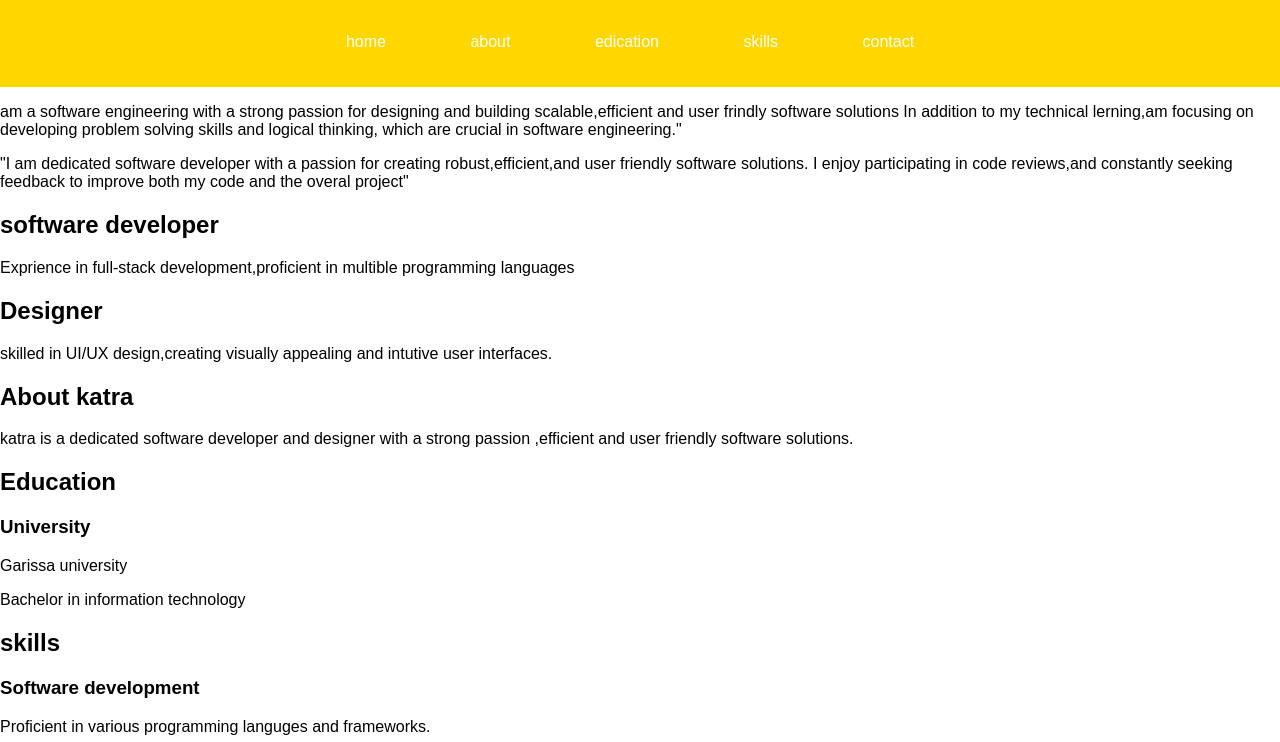
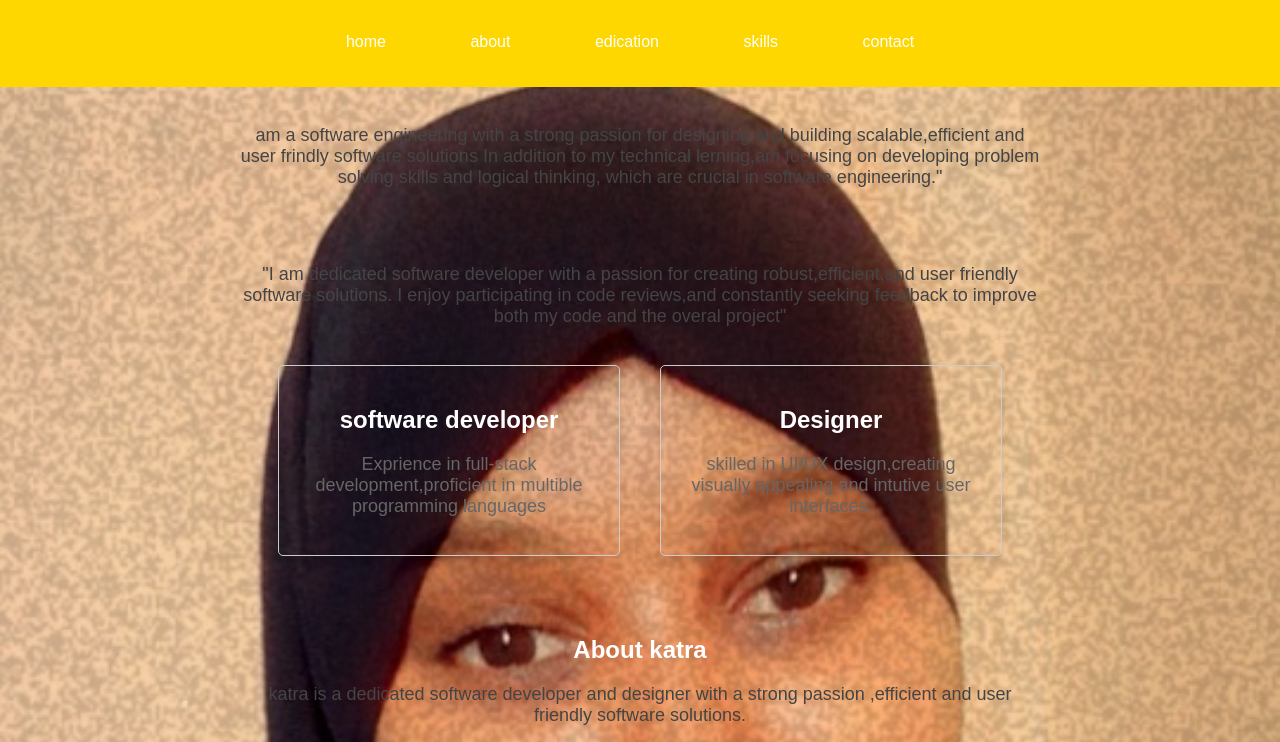
Before and after one commit to katrahasso/my-portfolio, a plain HTML site: page index.html in a window 1280 px wide. Shown: the part 58-800 px from the top of the page. Drawn offline with Linux system fonts and the light colour scheme.

Commit message:
paragraph

```diff
--- a/style.css
+++ b/style.css
@@ -43,3 +43,102 @@ body{
     margin: 0;
     padding: 0;
 }
+section {
+    max-width: 800px;
+    margin: 0 auto;
+    padding: 20px;
+    text-align: center;
+}
+
+.card-container {
+    display: flex;
+    justify-content: center;
+    align-items: center;
+    flex-wrap: wrap;
+}
+
+.card {
+    width: 300px;
+    margin: 20px;
+    padding: 20px;
+    border: 1px solid #ccc;
+    border-radius: 5px;
+    box-shadow: 0 4px 8px rgba(0, 0, 0, 0.1);
+    text-align: center;
+}
+
+.card h2 {
+    color: #333;
+}
+
+.card p {
+    color: #666;
+}
+
+p {
+    font-size: 18px;
+    color: #444;
+}
+section {
+    max-width: 800px;
+    margin: 0 auto;
+    padding: 20px;
+    text-align: center;
+    color: white;
+}
+
+.card-container {
+    display: flex;
+    justify-content: center;
+    align-items: center;
+    flex-wrap: wrap;
+}
+
+.card {
+    width: 300px;
+    margin: 20px;
+    padding: 20px;
+    border: 1px solid #ccc;
+    border-radius: 5px;
+    box-shadow: 0 4px 8px rgba(0, 0, 0, 0.123);
+    text-align: center;
+}
+
+.card h2 {
+    color: white;
+}
+
+.card p {
+    color: #666;
+}
+
+p {
+    font-size: 18px;
+    color: #444;
+}
+
+
+.about-katra {
+    padding: 20px;
+    background-color: blanchedalmond;
+    border-radius: 8px;
+    box-shadow: 0 4px 8px rgba(0,0,0, 0.1);
+    margin-top: 40px;
+}
+.about-katra p{
+    font-size: 16px;
+    line-height: 3;
+    color: black;
+}
+.education {
+    padding: 40px;
+    background-color: #f9f9f9;
+    border-radius: 8px;
+    box-shadow: 0 4px 8px rgba(0,0,0, 0.1);
+    margin-top: 40px;
+}
+.education {
+    box-shadow: 0 4px 8px rgba(0,0,0, 0.1);
+    margin-top: 40px;
+    text-align: center;
+}
```
Also changed, not shown: Snapchat-683347213.jpg (added).
